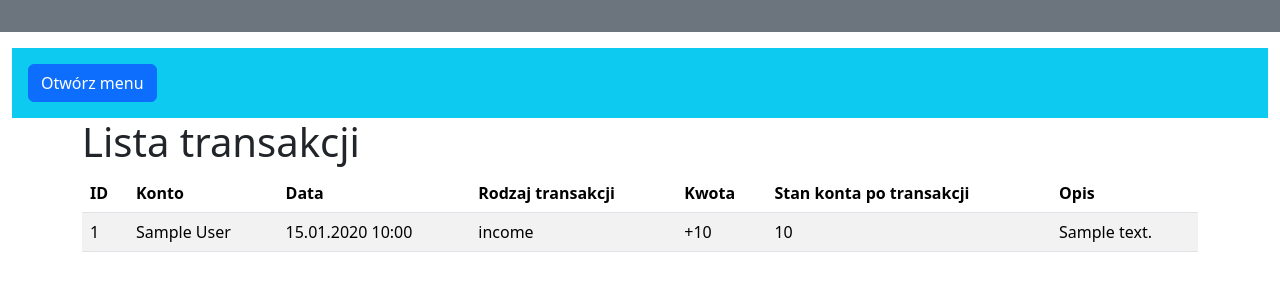
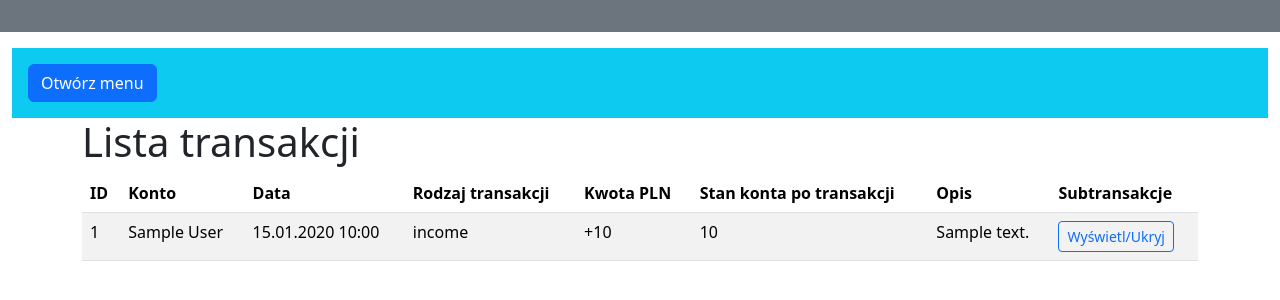
Before and after one commit to infoshareacademy/jpydzr6-monkeys, a Django app: page /monkey-budget/transakcje/lista/ in a window 1280 px wide. Shown: the top 300 px of the page. Run offline with Django 5.2, Linux system fonts and the light colour scheme; tables that the repository leaves empty hold one stand-in row (values such as "Sample post"); some libraries are stand-ins or nearby versions.

Commit message:
updated html file with buttons that release subtransaction data

```diff
--- a/monkeys/monkey_budget/templates/account/transactions_list.html
+++ b/monkeys/monkey_budget/templates/account/transactions_list.html
@@ -15,9 +15,10 @@ Lista transakcji
             <th>Konto</th>
             <th>Data</th>
             <th>Rodzaj transakcji</th>
-            <th>Kwota</th>
+            <th>Kwota PLN</th>
             <th>Stan konta po transakcji</th>
             <th>Opis</th>
+            <th>Subtransakcje</th>
         </tr>
         </thead>
         <tbody>
@@ -36,6 +37,40 @@ Lista transakcji
                 </td>
                 <td>{{ transaction.balance_after_transaction }}</td>
                 <td>{{ transaction.description }}</td>
+                <td>
+                    <button class="btn btn-sm btn-outline-primary"
+                            type="button"
+                            data-bs-toggle="collapse"
+                            data-bs-target="#subs-{{ transaction.pk }}"
+                            aria-expanded="false"
+                            aria-controls="subs-{{ transaction.pk }}">
+                        Wyświetl/Ukryj
+                    </button>
+                </td>
+            </tr>
+            <tr id="subs-{{ transaction.pk }}" class="collapse">
+                <td colspan="8">
+                    <table class="table table-bordered">
+                        <thead>
+                        <tr>
+                            <th>ID sub</th>
+                            <th>Kwota PLN</th>
+                            <th>Opis</th>
+                        </tr>
+                        </thead>
+                        <tbody>
+                        {% for sub in transaction.sub_transaction.all %}
+                            <tr>
+                                <td>{{ sub.id }}</td>
+                                <td>{{ sub.amount }}</td>
+                                <td>{{ sub.description }}</td>
+                            </tr>
+                        {% empty %}
+                            <tr><td colspan="3">Brak subtransakcji</td></tr>
+                        {% endfor %}
+                        </tbody>
+                    </table>
+                </td>
             </tr>
         {% endfor %}
         </tbody>
```
